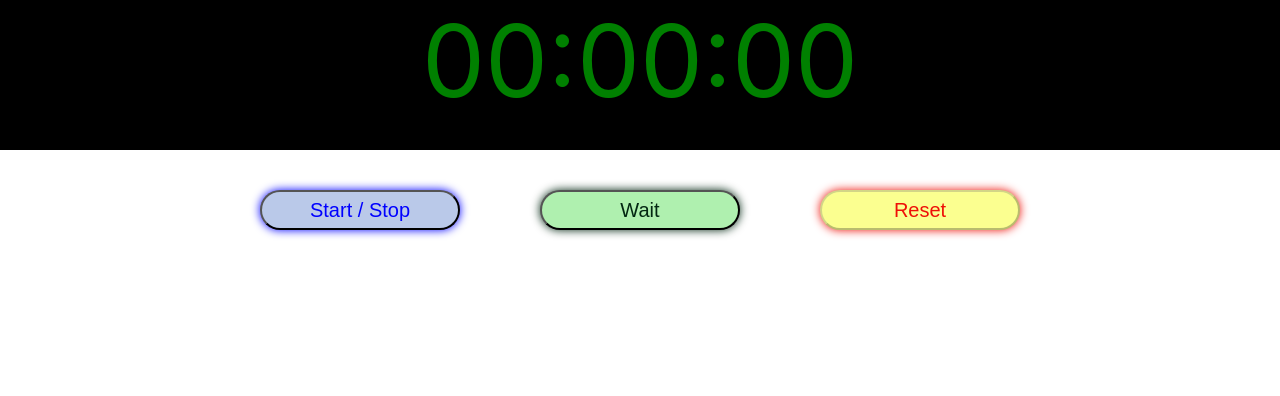
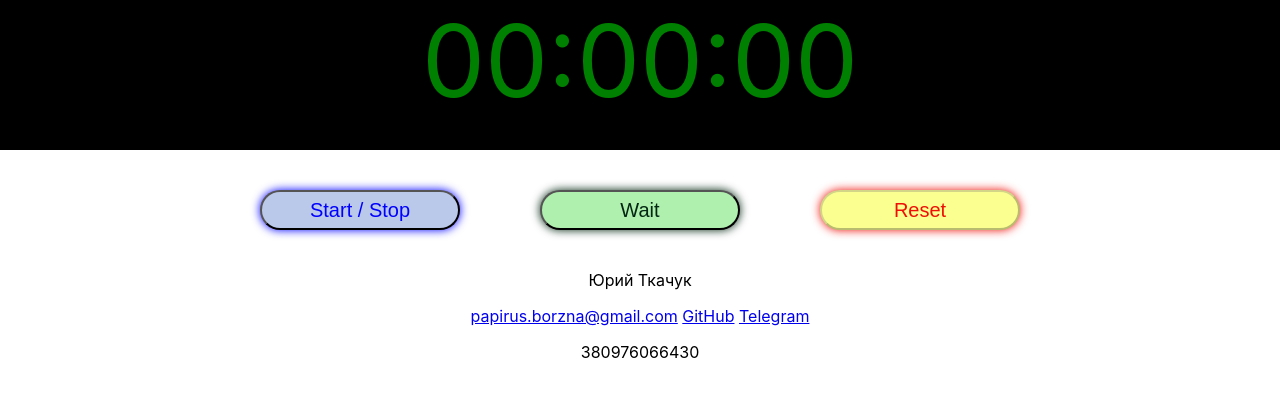
Before and after one commit to portal-x/Timer-on-RxJs, a React (Create React App) app: page / in a window 1280 px wide. Shown: the top 396 px of the page. Built offline with nearby package versions, Linux system fonts and the light colour scheme.

Commit message:
add contacts

```diff
--- a/src/App.jsx
+++ b/src/App.jsx
@@ -3,7 +3,22 @@ import Timer from './timer.jsx';
 
 const App = () => {
   const [sub, setSub] = useState();
-  return (<Timer subscr={{sub, setSub}}/>);
+  return (
+    <div>
+      <Timer subscr={{ sub, setSub }} />
+      <footer>
+        Юрий Ткачук
+        <p>
+          <a href="mailto:papirus.borzna@gmail.com">papirus.borzna@gmail.com</a>
+          &nbsp;
+          <a href="https://github.com/portal-x/itop">GitHub</a>
+          &nbsp;
+          <a href="https://t.me/Yurii_Tkachuk">Telegram</a>
+        </p>
+        <span>380976066430</span>
+      </footer>
+    </div>
+  );
 };
 
 export default App;
--- a/src/index.css
+++ b/src/index.css
@@ -5,6 +5,7 @@ body {
     sans-serif;
   -webkit-font-smoothing: antialiased;
   -moz-osx-font-smoothing: grayscale;
+  text-align: center;
 }
 
 code {
--- a/src/timer.jsx
+++ b/src/timer.jsx
@@ -16,7 +16,6 @@ function Timer({ subscr }) {
   const [clickDate, setClickDate] = useState(Date.now());
 
   const { sub, setSub } = subscr;
-
 
   const handleStart = () => {
     setRun((prew) => !prew);
```
